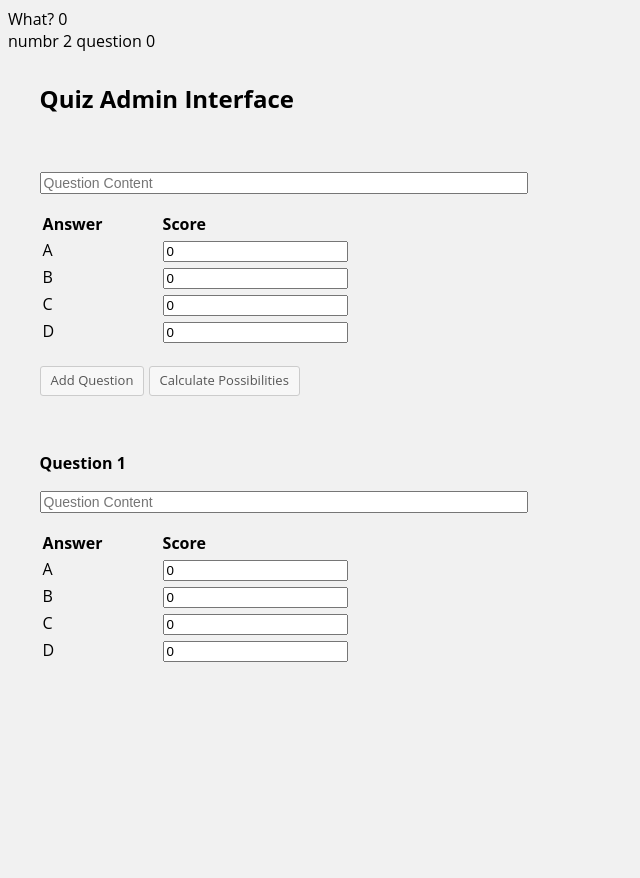
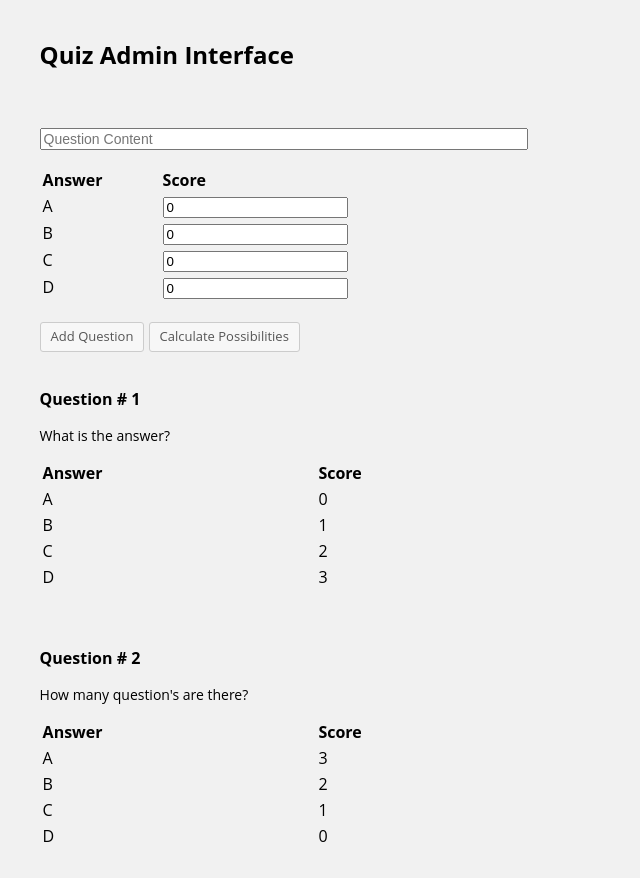
Before and after one commit to Ycube/QuizMaker, a website: page public/index.html in a window 1280 px wide. Shown: the whole page, without its empty margins (0-640 px from the left). Before the commit the page ends 800 px from the top, so only its background shows below. Drawn offline with nearby package versions, Linux system fonts and the light colour scheme.

Commit message:
use ngRepeat on questions in quiz

```diff
--- a/app.js
+++ b/public/app.js
@@ -3,8 +3,12 @@ var quizApp = angular.module('quizApp', []);
 quizApp.controller('MainController', ['$scope', function($scope) {
 
   $scope.quiz = [
-    {'content': 'What?', 'a': 0, 'b': 1, 'c': 2, 'd': 3},
-    {'content': 'numbr 2 question', 'a': 0, 'b': 1, 'c': 2, 'd': 3}
+    {'content': 'What is the answer?',
+      'option' : { 'a': 0, 'b': 1, 'c': 2, 'd': 3 },
+    },
+    {'content': 'How many question\'s are there?',
+      'option' : { 'a': 3, 'b': 2, 'c': 1, 'd': 0 }
+    }
   ];
 
   $scope.addQuestion = function() {
--- a/index.html
+++ b/public/index.html
@@ -6,15 +6,13 @@
         <title>Quiz Admin Interface</title>
         <script src="https://cdn.jsdelivr.net/g/jquery@1.11.0,underscorejs@1.7.0,backbonejs@1.1.2"></script>
         <link rel="stylesheet" href="css/site.css">
-        <script type="text/javascript" src="./node_modules/angular/angular.min.js"></script>
+        <script src="https://ajax.googleapis.com/ajax/libs/angularjs/1.4.5/angular.min.js"></script>
+        <!-- <script type="text/javascript" src="../node_modules/angular/angular.min.js"></script> -->
         <script type="text/javascript" src="app.js"></script>
     </head>
     <body ng-controller="MainController">
         <div class="test">
-            <div ng-repeat="f in quiz">
-                {{f.content}}
-                {{f.a}}
-            </div>
+            <!-- testing area -->
         </div>
         <div id="quiz-interface">
             <h2>Quiz Admin Interface</h2>
@@ -55,14 +53,13 @@
                 <a class="button" href="#">Calculate Possibilities</a>
                 </div>
             </div>
-            <div class="question in questions">
+            <div class="test">
+                <div ng-repeat="qs in quiz">
                 <div class="question">
                     <p>
-                        <span><strong>Question 1</strong></span>
+                        <span><strong>Question # {{ $index + 1 }}</strong></span>
                     </p>
-                    <p>
-                        <input class="question-content" type="text" placeholder="Question Content" />
-                    </p>
+                    <p class="question-content" type="text" placeholder="Question Content">{{ qs.content }}</p>
                     <table class="answer-table">
                         <thead>
                             <tr>
@@ -73,24 +70,25 @@
                         <tbody>
                             <tr>
                                 <td>A</td>
-                                <td><input type="text" value="0" /></td>
+                                <td>{{ qs.option.a }}</td>
                             </tr>
                             <tr>
                                 <td>B</td>
-                                <td><input type="text" value="0" /></td>
+                                <td>{{ qs.option.b }}</td>
                             </tr>
                             <tr>
                                 <td>C</td>
-                                <td><input type="text" value="0" /></td>
+                                <td>{{ qs.option.c }}</td>
                             </tr>
                             <tr>
                                 <td>D</td>
-                                <td><input type="text" value="0" /></td>
+                                <td>{{ qs.option.d }}</td>
                             </tr>
                         </tbody>
                     </table>
                 </div>
-            </div> <!-- </div>  -->
+                </div>
+            </div>
         </div>
     </body>
 </html>
```
Also changed, not shown: server/server.js (added, +12 -0 lines), public/css/site.css (renamed from css/site.css).
